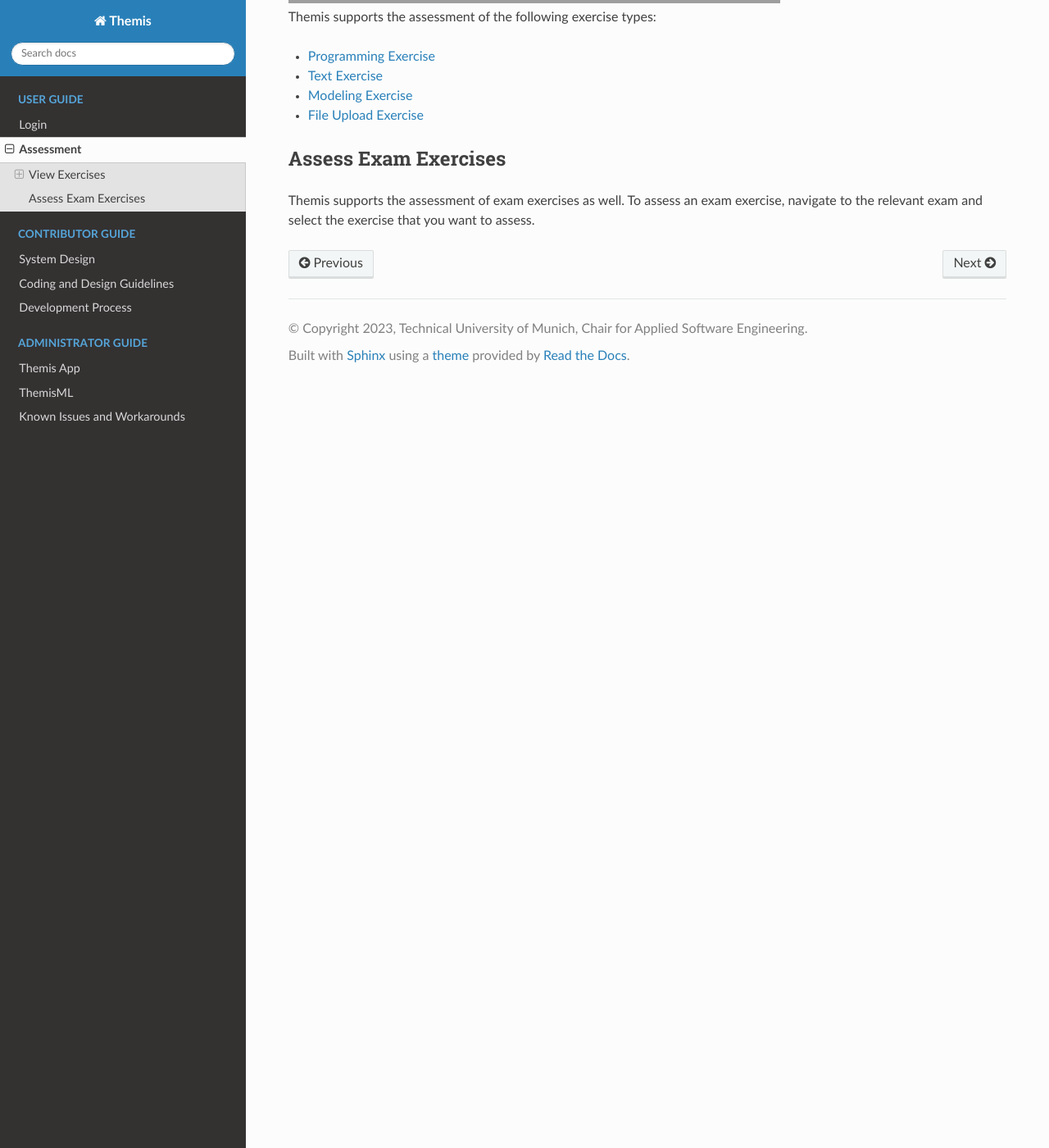
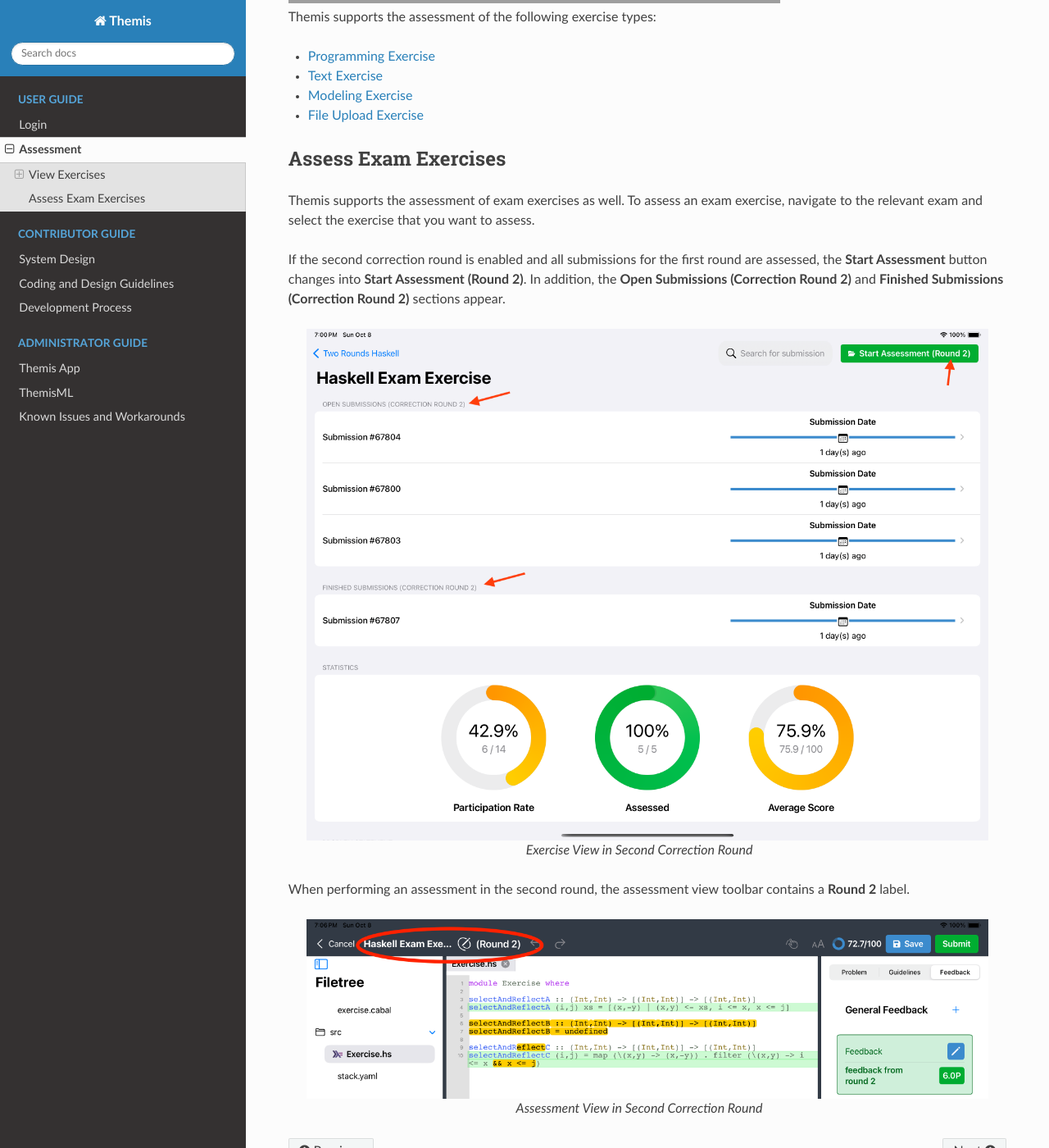
Before and after one commit to ls1intum/Themis, a Sphinx documentation site: the page built from docs/user/assessment-overview/assessment-overview.rst, in a window 1280 px wide and 1400 px high, scrolled down 1361 px. Shown: the whole window at 82% size. Built offline with Sphinx 7.4.7 and the Read the Docs theme 2.0.0, drawn with Linux system fonts in a browser that asks for light colours; grey boxes are pictures that could not be loaded.

Commit message:
Add second correction round info

```diff
--- a/docs/user/assessment-overview/assessment-overview.rst
+++ b/docs/user/assessment-overview/assessment-overview.rst
@@ -36,4 +36,24 @@ Assess Exam Exercises
 Themis supports the assessment of exam exercises as well. To assess an exam exercise,
 navigate to the relevant exam and select the exercise that you want to assess.
 
-.. TODO: insert exam mode (+ 2nd correction round) video
+If the second correction round is enabled and all submissions for the first round are assessed,
+the **Start Assessment** button changes into **Start Assessment (Round 2)**. In addition,
+the **Open Submissions (Correction Round 2)** and **Finished Submissions (Correction Round 2)**
+sections appear.
+
+.. figure:: ./images/2nd-round-exercise-view.png
+    :align: center
+    :alt: Exercise View in Second Correction Round
+    :width: 95%
+
+    Exercise View in Second Correction Round
+
+When performing an assessment in the second round, the assessment view toolbar contains a **Round 2**
+label.
+
+.. figure:: ./images/2nd-round-assessment-view.png
+    :align: center
+    :alt: Assessment View in Second Correction Round
+    :width: 95%
+
+    Assessment View in Second Correction Round
--- a/docs/user/login/login.rst
+++ b/docs/user/login/login.rst
@@ -9,3 +9,5 @@ will be saved for subsequent app launches.
     :align: center
     :alt: Login View
     :width: 95%
+
+    Login View
```
Also changed, not shown: docs/user/assessment-overview/images/2nd-round-assessment-view.png (added), docs/user/assessment-overview/images/2nd-round-exercise-view.png (added).
